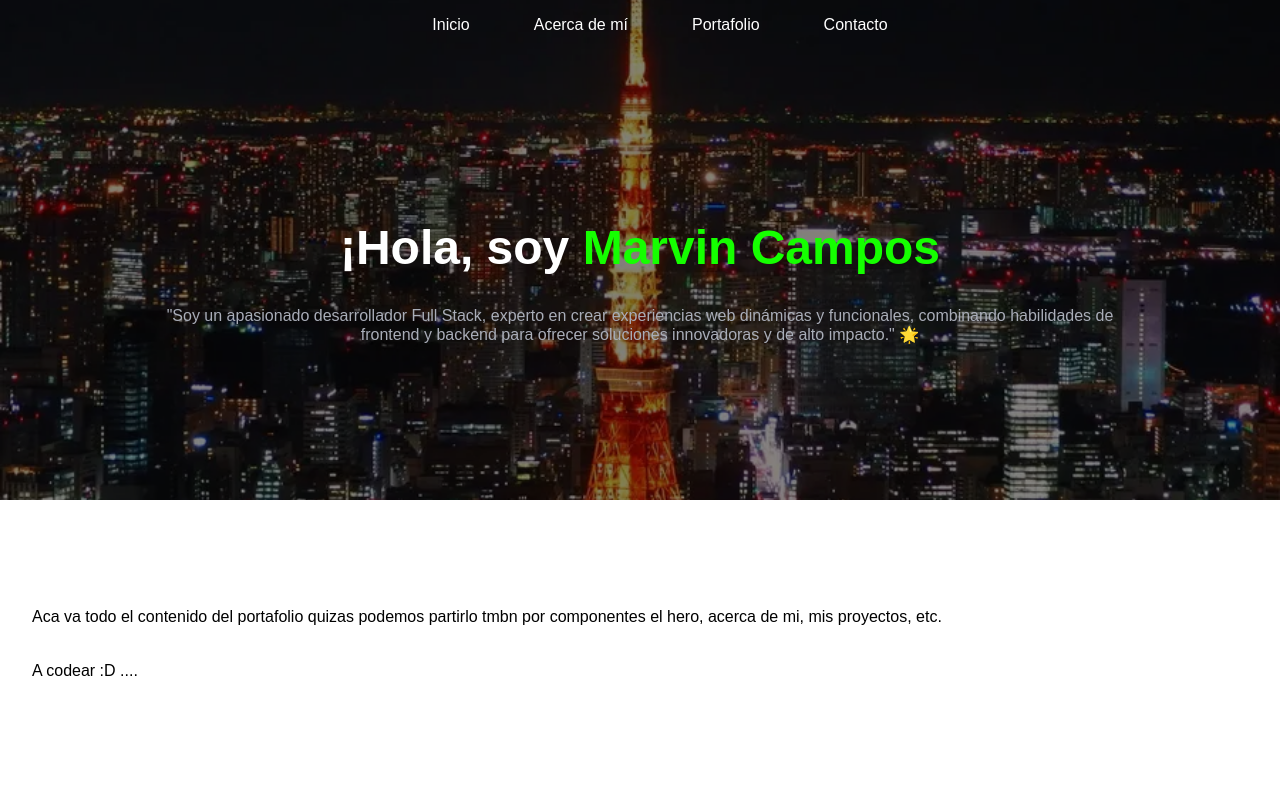
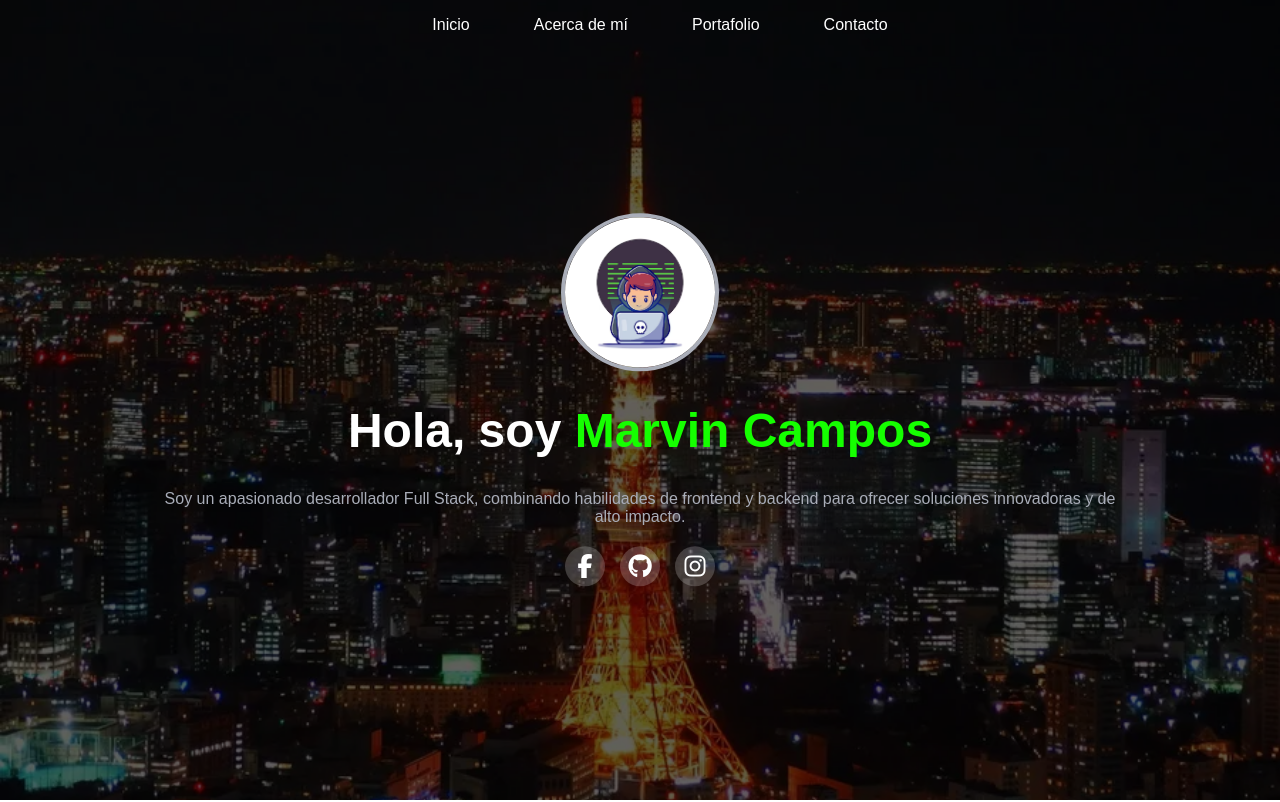
Before and after one commit to MarvinH10/portafolio, a Next.js app: page / in a window 1280 px wide. Shown: the top 802 px of the page. Built offline with nearby package versions, Linux system fonts and the light colour scheme.

Commit message:
Hero listo

```diff
--- a/app/components/Header/Header.module.css
+++ b/app/components/Header/Header.module.css
@@ -9,7 +9,7 @@
 }
 
 .scrolled {
-  background-color: #090d15;
+  background-color: rgb(0, 0, 0);
   height: 60px;
 }
 
--- a/app/components/Hero/Hero.module.css
+++ b/app/components/Hero/Hero.module.css
@@ -1,11 +1,11 @@
 .hero {
-    position: absolute;
+    position: relative;
     width: 100%;
-    height: 500px;
+    height: 100vh;
     overflow: hidden;
     top: 0;
     left: 0;
-    z-index: -1;
+    z-index: 1;
 }
 
 .background {
@@ -25,7 +25,7 @@
     left: 0;
     width: 100%;
     height: 100%;
-    background: rgba(0, 0, 0, 0.484);
+    background: rgba(0, 0, 0, 0.614);
     z-index: 2;
 }
 
@@ -52,3 +52,42 @@
 .span {
     color: rgb(21, 255, 0);
 }
+
+.profileImage {
+    display: flex;
+    justify-content: center;
+    align-items: center;
+    margin-bottom: 20px;
+}
+
+.circleImage {
+    border-radius: 50%;
+    border: 4px solid #a9adb8;
+    object-fit: cover;
+}
+
+.socialLinks {
+    display: flex;
+    justify-content: center;
+    gap: 15px;
+    margin-top: 20px;
+}
+
+.socialLinks a {
+    display: flex;
+    justify-content: center;
+    align-items: center;
+    width: 40px;
+    height: 40px;
+    border-radius: 50%;
+    background-color: rgba(255, 255, 255, 0.2);
+    color: white;
+    font-size: 1.5rem;
+    text-decoration: none;
+    transition: transform 0.3s ease, background-color 0.3s ease;
+}
+
+.socialLinks a:hover {
+    transform: scale(1.2);
+    background-color: rgba(255, 255, 255, 0.4);
+}
--- a/app/components/Hero/Hero.tsx
+++ b/app/components/Hero/Hero.tsx
@@ -2,29 +2,48 @@
 
 import React, { useEffect } from "react";
 import styles from "./Hero.module.css";
-import Image from "next/image";
 
 const Hero: React.FC = () => {
     useEffect(() => {
         const createRippleEffect = async () => {
+            const loadScripts = async () => {
+                await new Promise<void>((resolve, reject) => {
                     const jqueryScript = document.createElement("script");
                     jqueryScript.src = "https://code.jquery.com/jquery-3.6.0.min.js";
-            jqueryScript.onload = () => {
+                    jqueryScript.onload = () => resolve();
+                    jqueryScript.onerror = () => reject(new Error("Failed to load jQuery"));
+                    document.body.appendChild(jqueryScript);
+                });
+
+                await new Promise<void>((resolve, reject) => {
                     const ripplesScript = document.createElement("script");
-                ripplesScript.src = "https://cdnjs.cloudflare.com/ajax/libs/jquery.ripples/0.5.3/jquery.ripples.min.js";
-                ripplesScript.onload = () => {
+                    ripplesScript.src =
+                        "https://cdnjs.cloudflare.com/ajax/libs/jquery.ripples/0.5.3/jquery.ripples.min.js";
+                    ripplesScript.onload = () => resolve();
+                    ripplesScript.onerror = () => reject(new Error("Failed to load jquery.ripples"));
+                    document.body.appendChild(ripplesScript);
+                });
+
                 const heroElement = document.querySelector(`.${styles.hero}`) as HTMLElement;
                 if (heroElement) {
+                    const $ = window.jQuery;
+                    if ($) {
                         $(heroElement).ripples({
                             resolution: 612,
-                            dropRadius: 20,
-                            perturbance: 0.04,
+                            dropRadius: 50,
+                            perturbance: 0.08,
+                        });
+
+                        $(heroElement).on("mousemove", function (e: MouseEvent) {
+                            const x = e.clientX;
+                            const y = e.clientY;
+                            $(heroElement).ripples("drop", x, y, 50, 0.1);
                         });
                     }
+                }
             };
-                document.body.appendChild(ripplesScript);
-            };
-            document.body.appendChild(jqueryScript);
+
+            loadScripts().catch((error) => console.error(error));
         };
 
         createRippleEffect();
@@ -32,27 +51,49 @@ const Hero: React.FC = () => {
         return () => {
             const heroElement = document.querySelector(`.${styles.hero}`) as HTMLElement;
             if (heroElement) {
+                const $ = window.jQuery;
+                if ($) {
                     $(heroElement).ripples("destroy");
+                }
             }
         };
     }, []);
 
     return (
         <div className={styles.hero}>
-            <Image
+            <img
+                src="/images/bg.webp"
                 alt="Fondo del Hero"
-                src="/images/bg.webp"
-                width={1920}
-                height={1080}
                 className={styles.background}
-                priority={true}
             />
             <div className={styles.content}>
-                <h1 className={styles.h1}>¡Hola, soy <span className={styles.span}>Marvin Campos</span></h1>
+                <div className={styles.profileImage}>
+                    <img
+                        alt="Foto de Marvin Campos"
+                        src="/images/perfil.avif"
+                        width={150}
+                        height={150}
+                        className={styles.circleImage}
+                    />
+                </div>
+                <h1 className={styles.h1}>
+                    Hola, soy <span className={styles.span}>Marvin Campos</span>
+                </h1>
                 <p className={styles.parrafo}>
-                    "Soy un apasionado desarrollador Full Stack, experto en crear experiencias web dinámicas y funcionales,
-                    combinando habilidades de frontend y backend para ofrecer soluciones innovadoras y de alto impacto." 🌟
+                    Soy un apasionado desarrollador Full Stack, combinando habilidades de frontend y backend
+                    para ofrecer soluciones innovadoras y de alto impacto.
                 </p>
+                <div className={styles.socialLinks}>
+                    <a href="https://facebook.com" target="_blank" rel="noopener noreferrer">
+                        <i className="fab fa-facebook-f"></i>
+                    </a>
+                    <a href="https://github.com" target="_blank" rel="noopener noreferrer">
+                        <i className="fab fa-github"></i>
+                    </a>
+                    <a href="https://instagram.com" target="_blank" rel="noopener noreferrer">
+                        <i className="fab fa-instagram"></i>
+                    </a>
+                </div>
             </div>
         </div>
     );
--- a/app/globals.css
+++ b/app/globals.css
@@ -1,3 +1,5 @@
+@import "@fortawesome/fontawesome-free/css/all.min.css";
+
 :root {
   --background: white;
   --foreground: black;
@@ -21,5 +23,4 @@ body {
 .home {
   position: relative;
   padding: 2rem;
-  margin-top: 70vh;
 }
--- a/package.json
+++ b/package.json
@@ -9,6 +9,7 @@
     "lint": "next lint"
   },
   "dependencies": {
+    "@fortawesome/fontawesome-free": "^6.7.1",
     "autoprefixer": "^10.4.20",
     "jquery": "^3.7.1",
     "next": "15.0.3",
--- a/tsconfig.json
+++ b/tsconfig.json
@@ -4,6 +4,7 @@
     "lib": ["dom", "dom.iterable", "esnext"],
     "allowJs": true,
     "skipLibCheck": true,
+    "typeRoots": ["./node_modules/@types", "./types"],
     "strict": true,
     "noEmit": true,
     "esModuleInterop": true,
```
Also changed, not shown: types/jquery.ripples.d.ts (added, +17 -0 lines), public/images/perfil.avif (added), 1 other file (tests, documents, lock files or other folders). Lines whose indentation alone changed are shown as unchanged.
